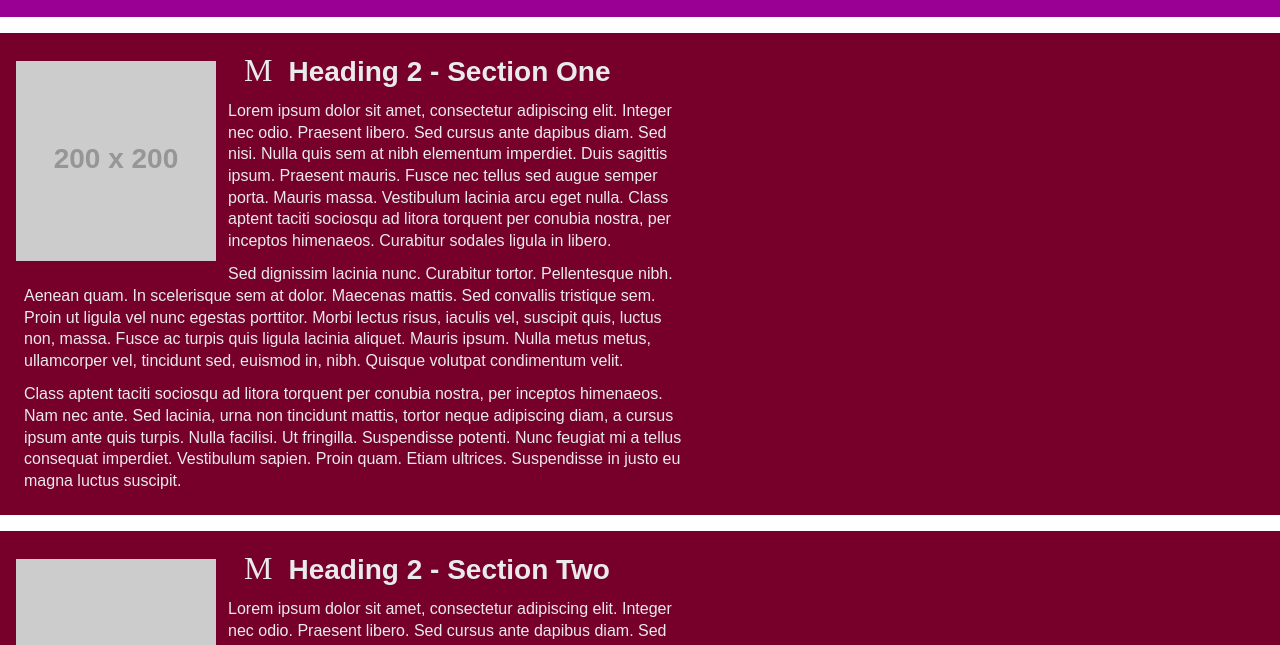
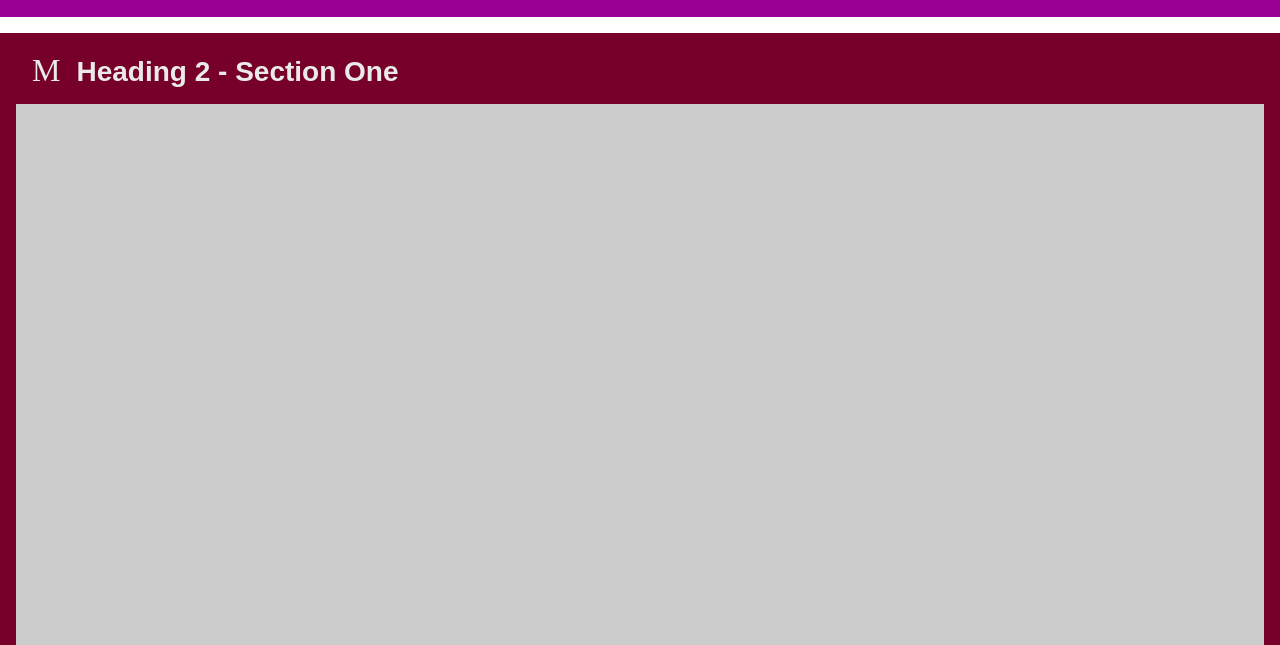
Before and after one commit to marcodc06/viewport24, a plain HTML site: page index.html in a window 1280 px wide. Shown: the part 79-724 px from the top of the page. Drawn offline with Linux system fonts and the light colour scheme; placeholder pictures from the web are drawn by us; some icons are missing.

Commit message:
Update cossio.styles.css

```diff
--- a/cossio.styles.css
+++ b/cossio.styles.css
@@ -302,11 +302,9 @@ img{
 
 /* ---------- ADJUSTING RESPONSIVE IMAGE SIZE ---------- */
 /* --------------- BEGIN RESPONSIVE IMAGE ADJUST SIZES --------------- */
-    @media (max-width: 600px) {
-        img {
-            width: 100%;
-            max-width: 100%;
-        }
+    img {
+        width: 100%;
+        max-width: 100%;
     }
 /* --------------- END RESPONSIVE IMAGE ADJUST SIZES --------------- */
 
```
